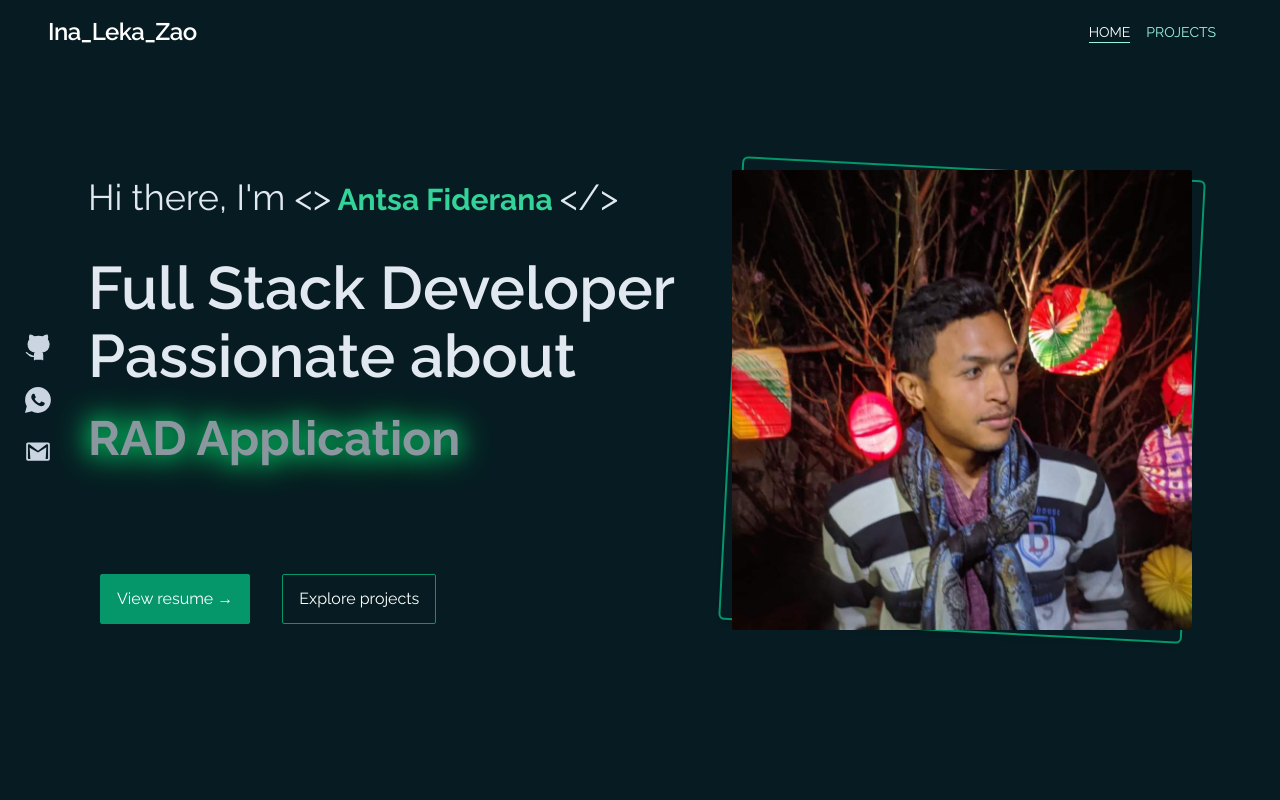
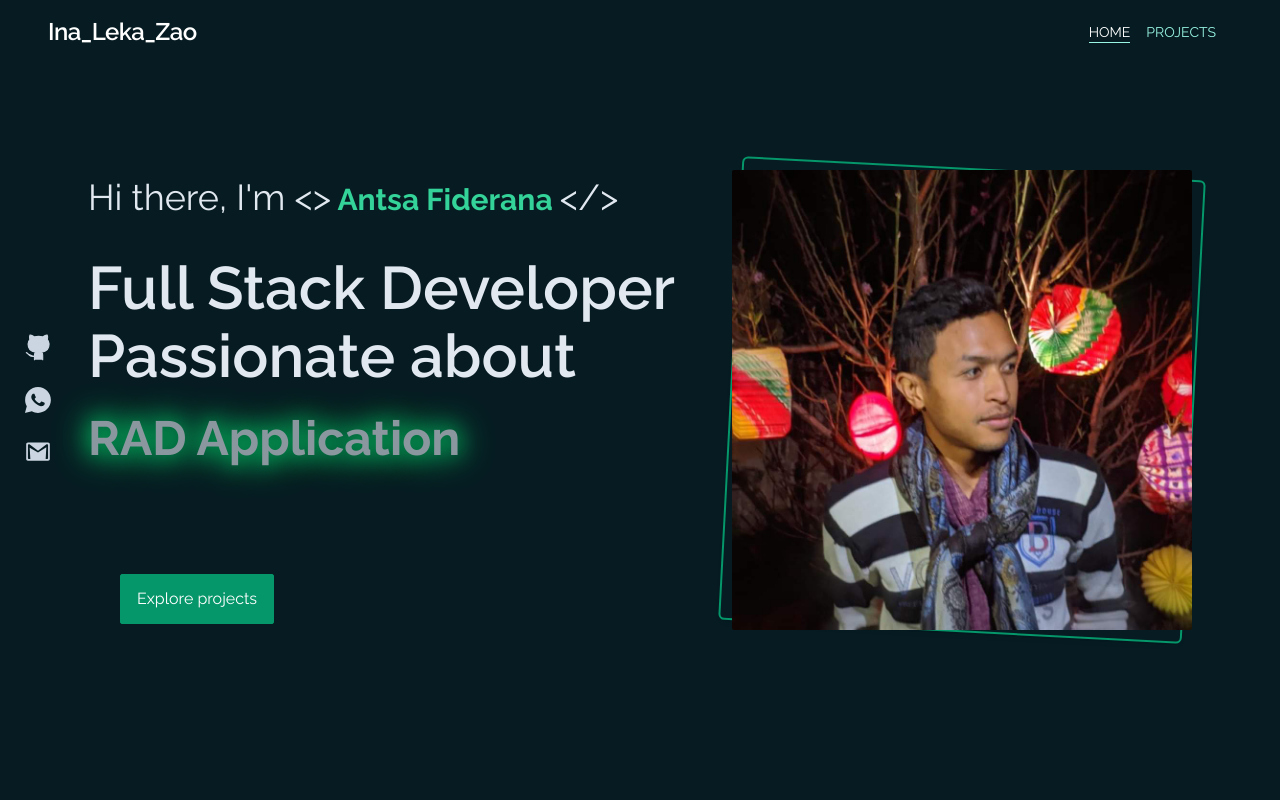
Before and after one commit to AntsaC/portfolio, a Next.js app: page / in a window 1280 px wide. Shown: the top 800 px of the page. Built offline with nearby package versions, Linux system fonts and the light colour scheme.

Commit message:
Update : hero

```diff
--- a/src/app/_ui/ContactContainer.jsx
+++ b/src/app/_ui/ContactContainer.jsx
@@ -66,6 +66,7 @@ const contacts = [
 export default function ContactContainer() {
   return (
     <motion.div
+      id="contact-section"
       initial={{ x: -20, opacity: 0, transform: "translate(0%,-50%)" }}
       animate={{ x: 0, opacity: 1}}
       transition={{ duration: 0.5 }}
--- a/src/app/_ui/Hero.jsx
+++ b/src/app/_ui/Hero.jsx
@@ -22,17 +22,11 @@ export default function Hero() {
               <h1 className="mt-2">Passionate about</h1>
             </div>
             <CrafContainer/>
-            <div className="flex flex-col md:flex-row text-center px-3">
-              <a
-                  href="https://cvdesignr.com/p/66f24f4531be1"
-                  className=" bg-emerald-600 hover:bg-transparent hover:scale-105 border border-emerald-600 text-white py-3 rounded-sm  px-4 transition-all duration-300 ease-in-out mt-6 lg:mt-28"
-                  target="_blank"
-              >
-                View resume &rarr;
-              </a>
+            <div className="flex flex-col md:flex-row text-center">
+
               <Link
                   href="/project"
-                  className=" bg-transparent hover:scale-105 border border-emerald-600 text-white py-3 px-4 transition-all duration-300 rounded-sm ease-in-out mt-6 lg:mt-28 lg:ml-8"
+                  className="bg-emerald-600 hover:scale-105 border border-emerald-600 text-white py-3 px-4 transition-all duration-300 rounded-sm ease-in-out mt-6 lg:mt-28 lg:ml-8"
               >
                 Explore projects
               </Link>
```
